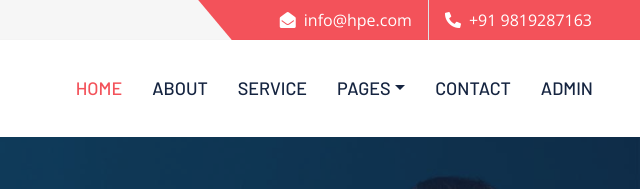
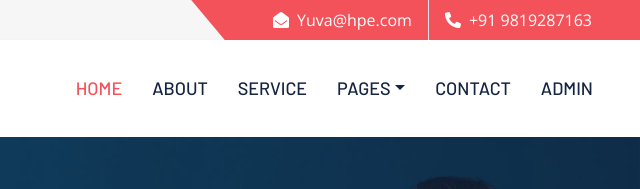
Before and after one commit to ashish0626/hpeui, a plain HTML site: page index.html in a window 1280 px wide. Shown: the top 189 px of the page, 640-1280 px from the left. Drawn offline with nearby package versions, Linux system fonts and the light colour scheme.

Commit message:
Yuva name added

```diff
--- a/index.html
+++ b/index.html
@@ -46,7 +46,7 @@
             <div class="col-md-6 text-center text-lg-end">
                 <div class="position-relative d-inline-flex align-items-center bg-primary text-white top-shape px-5">
                     <div class="me-3 pe-3 border-end py-2">
-                        <p class="m-0"><i class="fa fa-envelope-open me-2"></i>info@hpe.com</p>
+                        <p class="m-0"><i class="fa fa-envelope-open me-2"></i>Yuva@hpe.com</p>
                     </div>
                     <div class="py-2">
                         <p class="m-0"><i class="fa fa-phone-alt me-2"></i>+91 9819287163</p>
```
